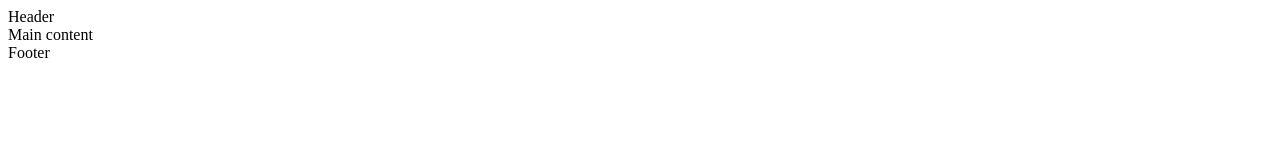
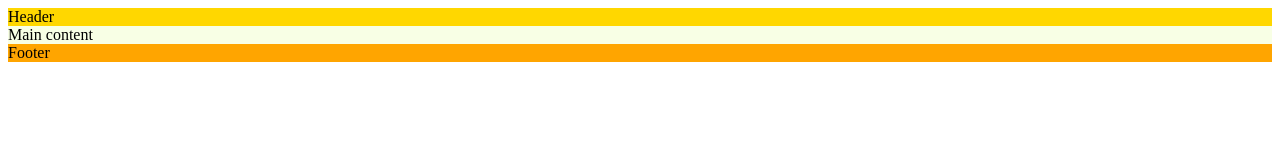
Before and after one commit to LanaD-cell/ProjectOne-Unleash, a plain HTML site: page index.html in a window 1280 px wide. Drawn offline with Linux system fonts and the light colour scheme.

Commit message:
connected css to html

```diff
--- a/index.html
+++ b/index.html
@@ -14,6 +14,9 @@
     <link rel="apple-touch-icon" sizes="180x180" href="assets/favicon/apple-touch-icon.png">
     <link rel="icon" type="image/png" sizes="32x32" href="assets/favicon/favicon-32x32.png">
     <link rel="icon" type="image/png" sizes="16x16" href="assets/favicon/favicon-16x16.png">
+
+    <!-- Stylesheets-->
+     <link rel="stylesheet" href="assets/css/styles.css">
 </head>
 
 <body>
```
